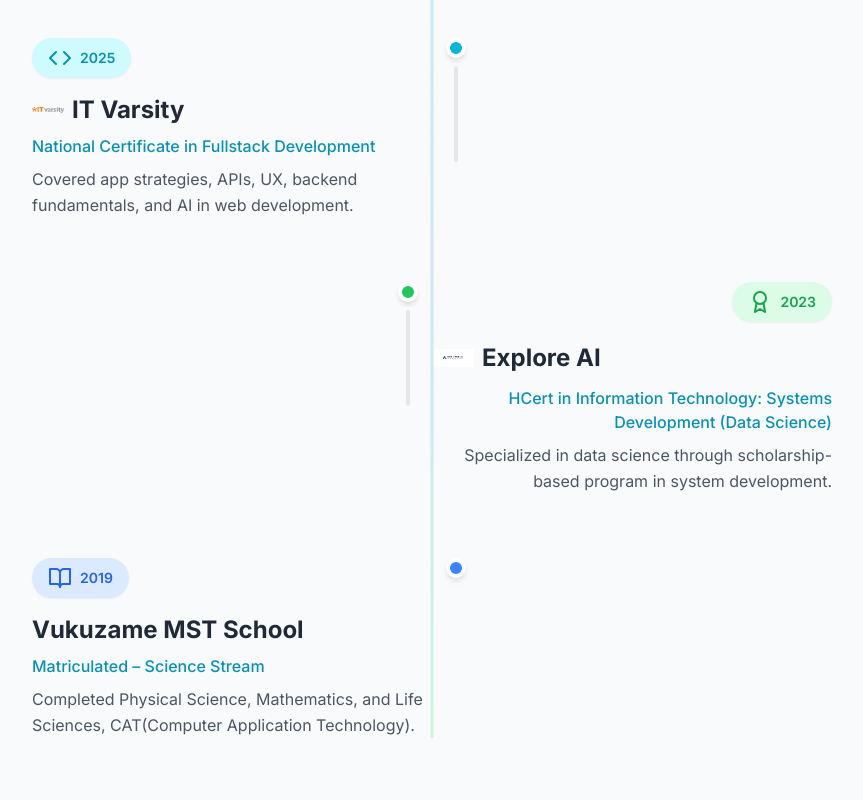
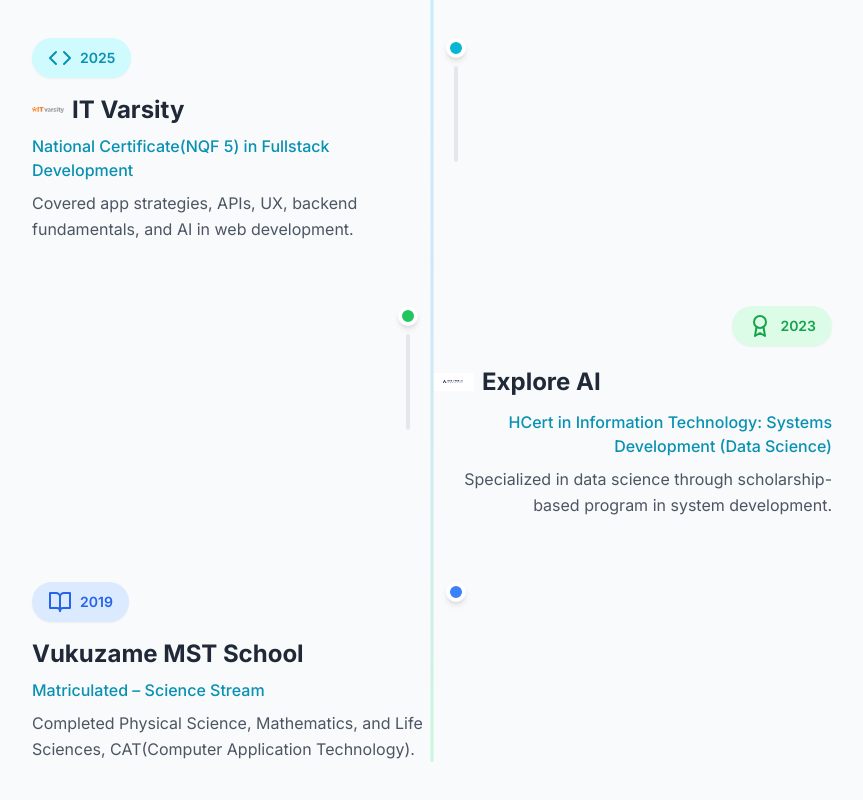
Before and after one commit to Sfiso012/DevWebsite, a Next.js app: page / in a window 1280 px wide. Shown: the part 3136-3936 px from the top of the page, without its empty margins (208-1071 px from the left). Built offline with nearby package versions, Linux system fonts and the light colour scheme.

Commit message:
Update Timeline.tsx

```diff
--- a/components/Timeline.tsx
+++ b/components/Timeline.tsx
@@ -75,7 +75,7 @@
     {
         year: "2025",
         title: "IT Varsity",
-        subtitle: "National Certificate in Fullstack Development",
+        subtitle: "National Certificate(NQF 5) in Fullstack Development",
         status: "current",
         icon: <Code className="w-6 h-6" />,
         iconPath: "/icons/ITv-Logo.png",
```
